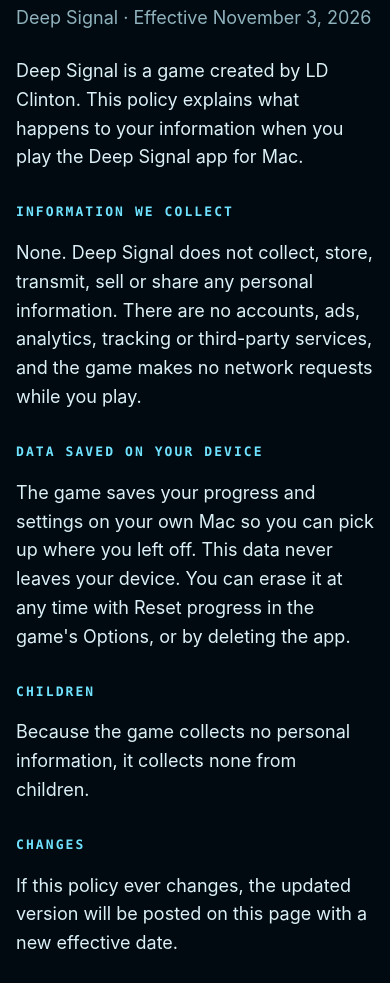
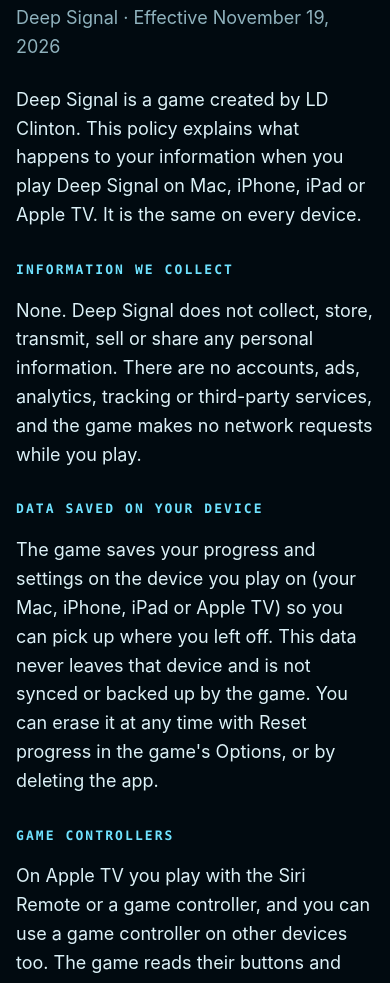
Before and after one commit to lazlaru/deep-signal-site, a plain HTML site: page privacy.html in a window 390 px wide. Shown: the part 101-1084 px from the top of the page. Drawn offline with Linux system fonts and the light colour scheme.

Commit message:
Privacy policy covers Mac, iPhone, iPad and Apple TV
Co-Authored-By: Claude Opus 5.5 <noreply@anthropic.com>

```diff
--- a/privacy.html
+++ b/privacy.html
@@ -21,15 +21,18 @@
 <body>
 <main>
   <h1>Privacy Policy</h1>
-  <p class="meta">Deep Signal · Effective November 3, 2026</p>
+  <p class="meta">Deep Signal · Effective November 19, 2026</p>
 
-  <p>Deep Signal is a game created by LD Clinton. This policy explains what happens to your information when you play the Deep Signal app for Mac.</p>
+  <p>Deep Signal is a game created by LD Clinton. This policy explains what happens to your information when you play Deep Signal on Mac, iPhone, iPad or Apple TV. It is the same on every device.</p>
 
   <h2>Information we collect</h2>
   <p>None. Deep Signal does not collect, store, transmit, sell or share any personal information. There are no accounts, ads, analytics, tracking or third-party services, and the game makes no network requests while you play.</p>
 
   <h2>Data saved on your device</h2>
-  <p>The game saves your progress and settings on your own Mac so you can pick up where you left off. This data never leaves your device. You can erase it at any time with Reset progress in the game's Options, or by deleting the app.</p>
+  <p>The game saves your progress and settings on the device you play on (your Mac, iPhone, iPad or Apple TV) so you can pick up where you left off. This data never leaves that device and is not synced or backed up by the game. You can erase it at any time with Reset progress in the game's Options, or by deleting the app.</p>
+
+  <h2>Game controllers</h2>
+  <p>On Apple TV you play with the Siri Remote or a game controller, and you can use a game controller on other devices too. The game reads their buttons and sticks only to steer the sub while you play. Nothing about your remote, your controller or how you play is recorded or sent anywhere.</p>
 
   <h2>Children</h2>
   <p>Because the game collects no personal information, it collects none from children.</p>
```
